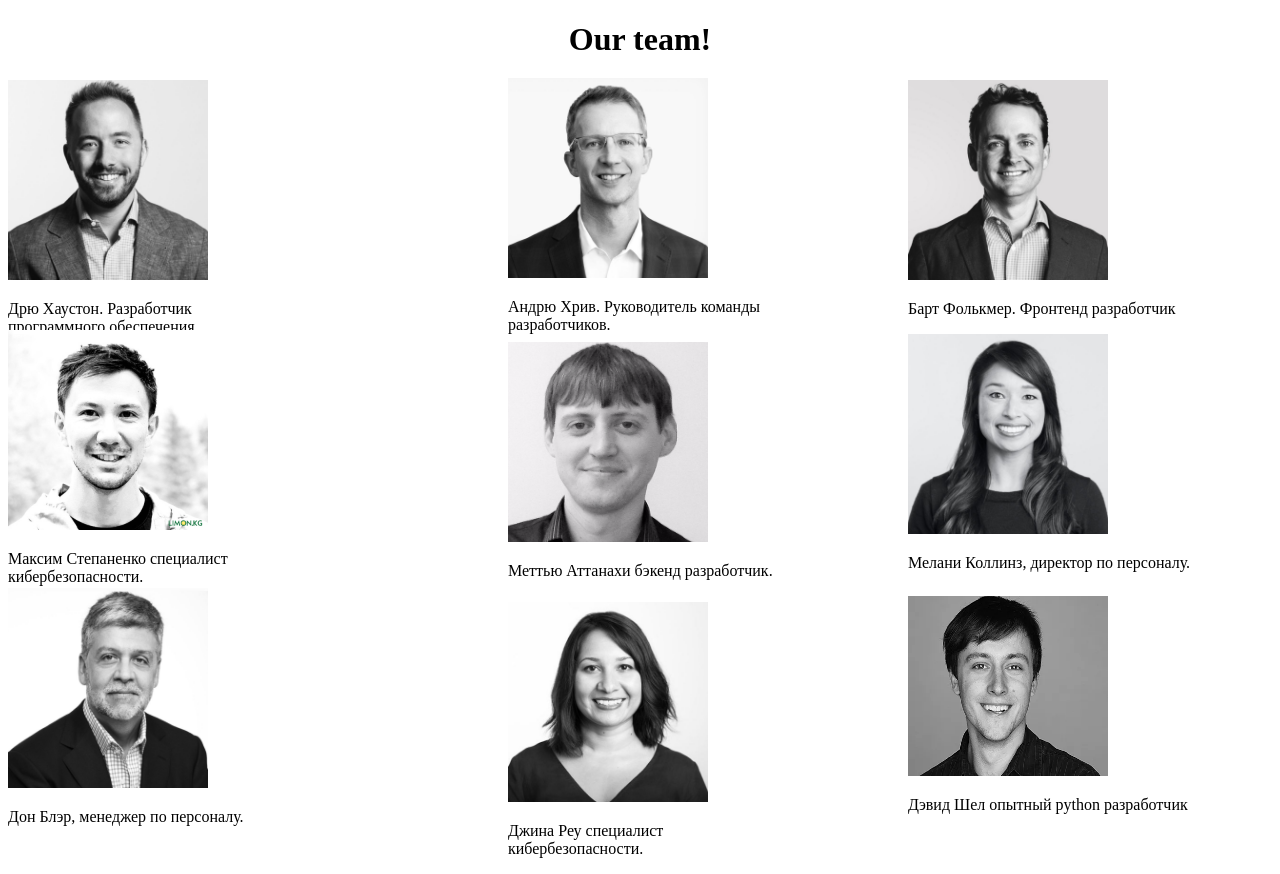
After one commit to Ioann55007/new_projects, a Django app: page /6/team in a window 1280 px wide. The commit adds this page. Run offline with Django 4.2, Linux system fonts and the light colour scheme; parts of the project's set-up code (start-up, migrations or seed data) failed here and were passed over.

Commit message:
the team page

```diff
--- a/programming_project/forum/templates/footer.html
+++ b/programming_project/forum/templates/footer.html
@@ -14,7 +14,7 @@
                             <li><a id="s">Support</a></li>
                             <li><a href="{% url 'forum:about_us' %}">About Us</a></li>
                             <li><a href="{% url 'forum:send_email' %}">Contact Us</a></li>
-                            <li><a href="#">The Team</a></li>
+                            <li><a href="{% url 'forum:the_team' %}">The Team</a></li>
                         </ul>
                         <div class="footer__language">
                             <div class="footer__language-btn" data-dropdown-btn="language">Americas - English<i class="icon-Arrow_Below"></i></div>
--- /dev/null
+++ b/programming_project/forum/templates/team/the_team.html
@@ -0,0 +1,62 @@
+<!DOCTYPE html>
+<html lang="en">
+<head>
+    <meta charset="UTF-8">
+    <title>Title</title>
+</head>
+<body>
+<h1 style="text-align:center">Our team!</h1>
+<div style="margin-bottom:-274px">
+<img src="/media/img.jpg" width="200px">
+<div>
+    <p>Дрю Хаустон. Разработчик <br> программного обеспечения.</p>
+</div>
+</div>
+<div style="padding-left: 500px">
+<img src="/media/imged.jpg" width="200px" height="200">
+
+<div>
+    <p>Андрю Хрив. Руководитель команды <br>разработчиков. </p>
+</div>
+</div>
+<div style="padding-left:900px; margin-top: -270px">
+
+<img src="/media/img_frontend.jpg" width="200px">
+<div>
+    <p>Барт Фолькмер. Фронтенд разработчик</p>
+</div>
+</div>
+<div style="padding-left: 900px">
+<img src="/media/my_img.jpg" width="200px" height="200">
+<div>
+    <p>Мелани Коллинз, директор по персоналу. </p>
+</div>
+</div>
+<div>
+<img src="/media/imgf.jpg" width="200px">
+<div>
+    <p>Дон Блэр, менеджер по персоналу.</p>
+</div>
+</div>
+<div style="padding-left: 500px; margin-top:-500px">
+    <img src="/media/4ecceb_916cd36a3e1e4b65b224ada784fdfe8b.webp" width="200" height="200">
+    <div>
+        <p>Меттью Аттанахи бэкенд разработчик.</p>
+    </div>
+</div>
+<div style="padding-left: 900px; margin-bottom: -280px">
+    <img src="/media/b7f632cf60c1543fa6481c327cea3505.webp" height="180" width="200">
+    <div> <p>Дэвид Шел опытный python разработчик</p></div>
+
+</div>
+<div style="margin-top: -500px">
+    <img src="/media/b31df896fe1385969877c366e6afc531.jpg" width="200" height="200">
+    <div><p>Максим Степаненко специалист <br>кибербезопасности.</p></div>
+</div>
+<div style="padding-left: 500px;  margin-bottom=-200px">
+   <img src="/media/imgas.jpg" width="200" height="200">
+    <div><p>Джина Реу специалист <br>кибербезопасности.</p></div>
+
+</div>
+</body>
+</html>
--- a/programming_project/forum/urls.py
+++ b/programming_project/forum/urls.py
@@ -6,7 +6,7 @@ from rest_framework.urlpatterns import format_suffix_patterns
 from rest_framework.routers import DefaultRouter
 
 from . import views
-from .views import Search, topic_view, modal_topic, ForumRulesView, modal_latest_topic, send_email
+from .views import Search, topic_view, modal_topic, ForumRulesView, modal_latest_topic, send_email, TeamView
 
 app_name = 'forum'
 
@@ -27,4 +27,5 @@ urlpatterns = format_suffix_patterns([
     path('3/forum_rules/', views.ForumRulesView.as_view(), name='forum_rules'),
     path('4/about_us/', views.AboutUsView.as_view(), name='about_us'),
     path('5/email_send/', send_email, name='send_email'),
+    path('6/team', TeamView.as_view(), name='the_team')
 ])
--- a/programming_project/forum/views.py
+++ b/programming_project/forum/views.py
@@ -185,3 +185,10 @@ def send_email(request):
     else:
         form = ContactForm()
     return render(request, 'email/contact_us.html', {'form': form})
+
+
+class TeamView(View):
+    template_name = 'team/the_team.html'
+
+    def get(self, request):
+        return render(request, self.template_name)
```
Also changed, not shown: programming_project/media/4ecceb_916cd36a3e1e4b65b224ada784fdfe8b.webp (added), programming_project/media/b31df896fe1385969877c366e6afc531.jpg (added), programming_project/media/b7f632cf60c1543fa6481c327cea3505.webp (added), programming_project/media/img.jpg (added), programming_project/media/img_frontend.jpg (added), programming_project/media/imgas.jpg (added), programming_project/media/imged.jpg (added), programming_project/media/imgf.jpg (added), programming_project/media/my_img.jpg (added).
